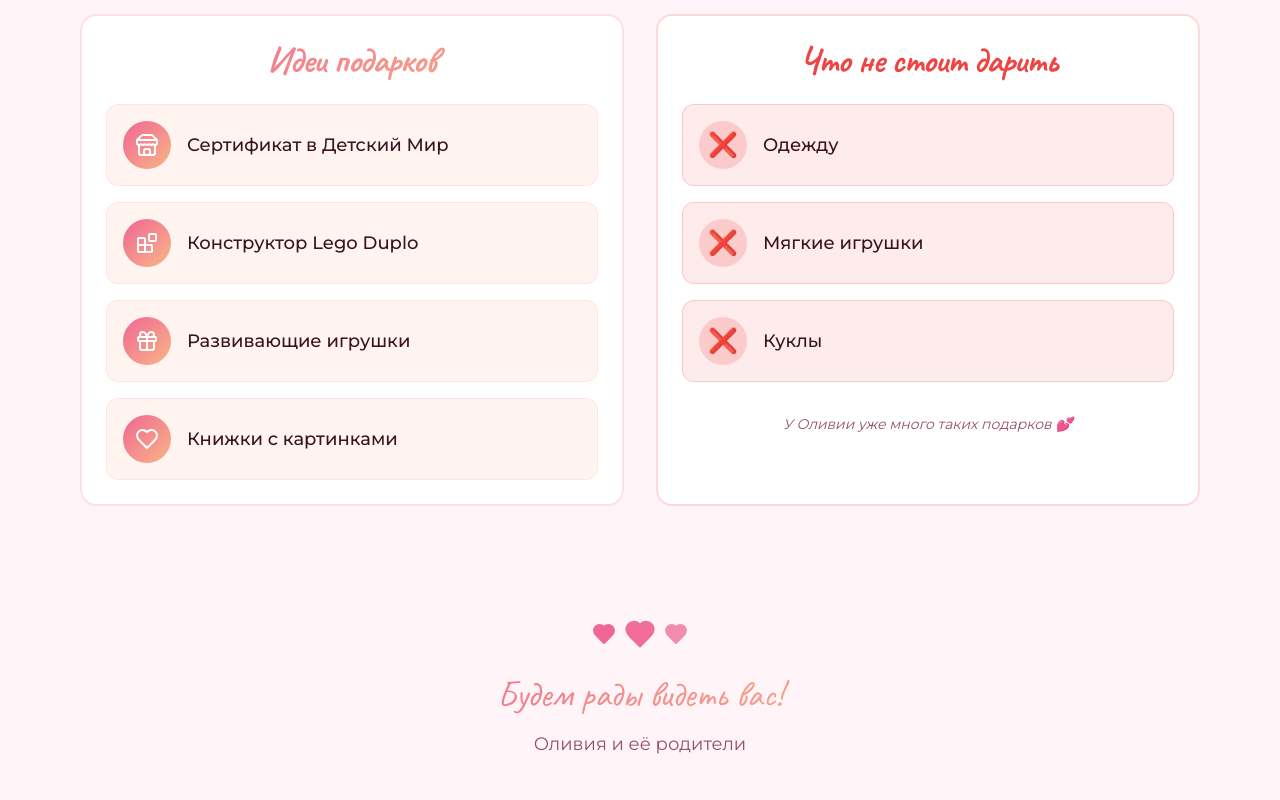
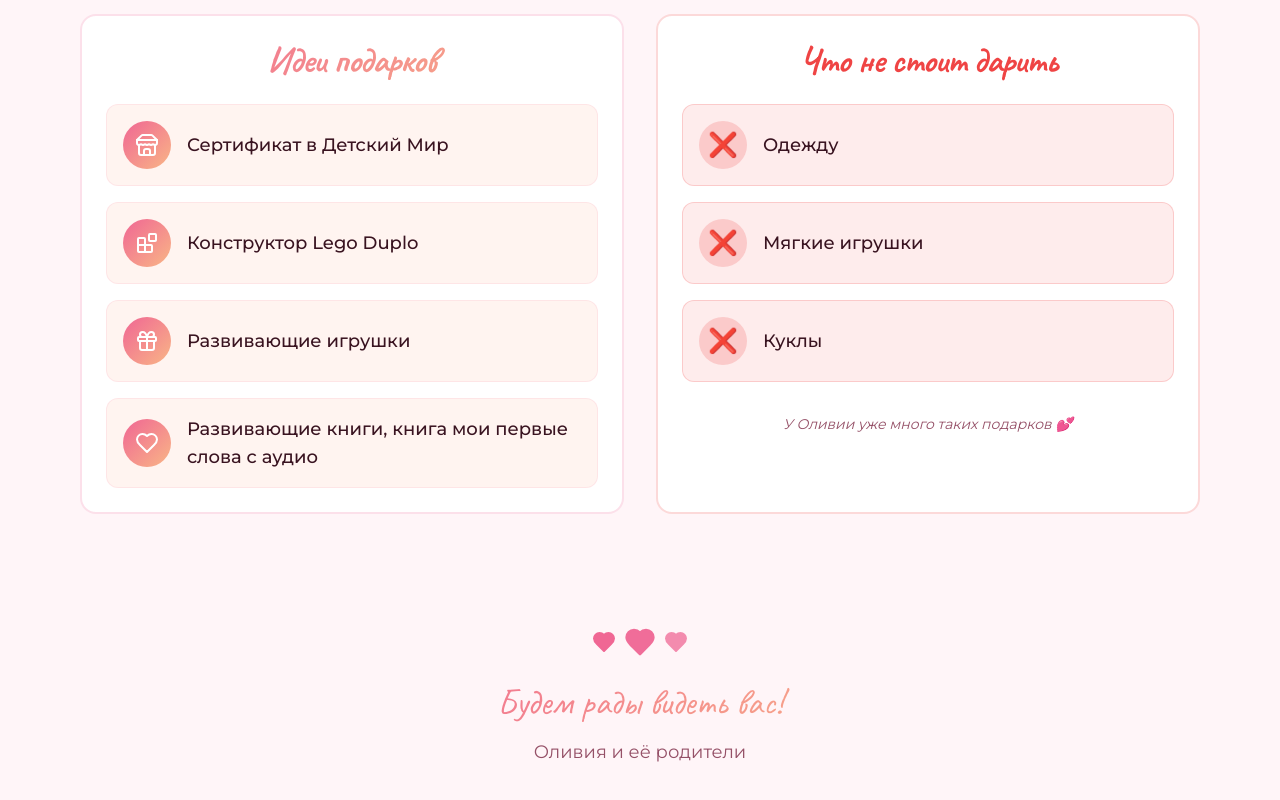
Before and after one commit to ZarinaPanf/olivia-s-big-day, a React (Vite) app: page / in a window 1280 px wide. Shown: the part 2142-2942 px from the top of the page. Built offline with nearby package versions, Linux system fonts and the light colour scheme; the HTML template or start-up script is replaced by a standard one.

Commit message:
Fix: Update gift ideas list

```diff
--- a/src/components/GiftIdeas.tsx
+++ b/src/components/GiftIdeas.tsx
@@ -6,7 +6,7 @@ const GiftIdeas = () => {
     { icon: Store, text: "Сертификат в Детский Мир" },
     { icon: Blocks, text: "Конструктор Lego Duplo" },
     { icon: Gift, text: "Развивающие игрушки" },
-    { icon: Heart, text: "Книжки с картинками" },
+    { icon: Heart, text: "Развивающие книги, книга мои первые слова с аудио" },
   ];
 
   const notGiftIdeas = [
```
